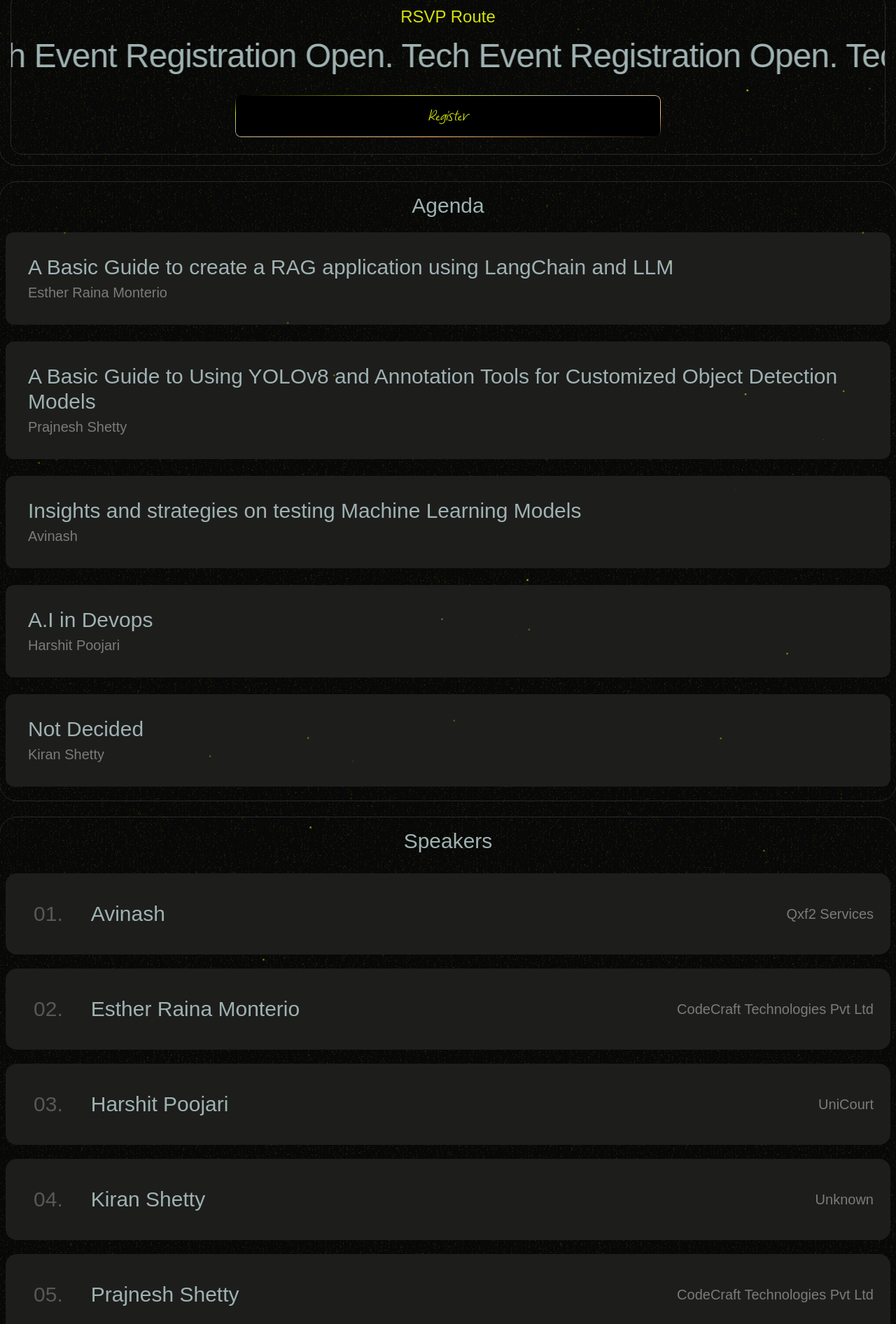
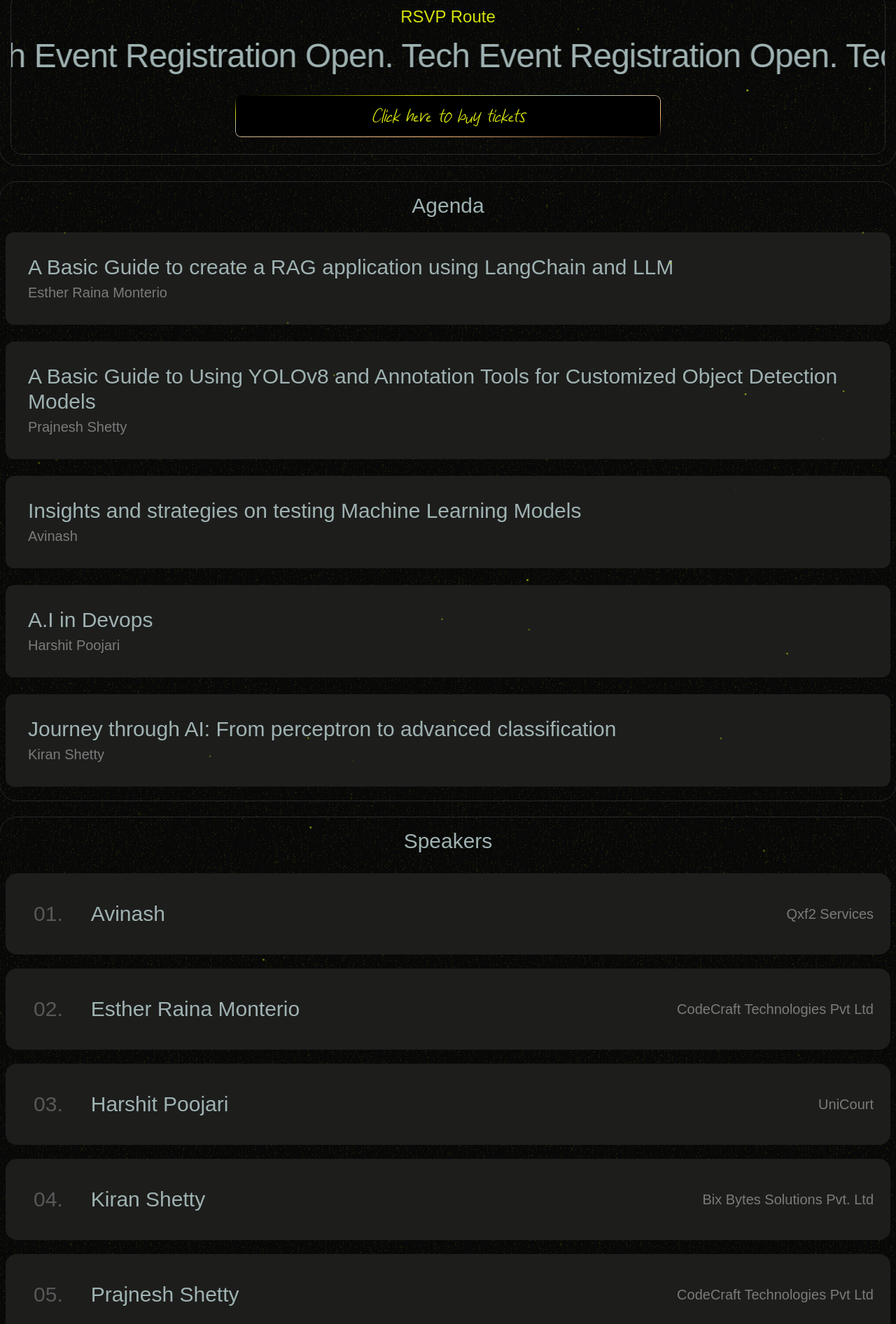
Before and after one commit to HackersMang/hackersmang.org, a Next.js app: page /ai-techverse in a window 1280 px wide. Shown: the part 900-2792 px from the top of the page at 70% size. Built offline with nearby package versions, Linux system fonts and the light colour scheme.

Commit message:
Added registration link

```diff
--- /dev/null
+++ b/app/ai-techverse/buy-ticket/page.tsx
@@ -0,0 +1,17 @@
+function page() {
+    return (
+        <div className="tt-widget">
+            <div className="tt-widget-fallback">
+                <p>
+                    <a href="https://www.tickettailor.com/all-tickets/hackerspacemangaluru/?ref=website_widget&show_search_filter=true&show_date_filter=true&show_sort=true" target="_blank">
+                        Click here to buy tickets
+                    </a>
+                </p>
+            </div>
+            <script src="https://cdn.tickettailor.com/js/widgets/min/widget.js" data-url="https://www.tickettailor.com/all-tickets/hackerspacemangaluru/?ref=website_widget&show_search_filter=true&show_date_filter=true&show_sort=true" data-type="inline" data-inline-minimal="true" data-inline-show-logo="false" data-inline-bg-fill="false" data-inline-inherit-ref-from-url-param="" data-inline-ref="website_widget">
+            </script>
+        </div>
+    );
+}
+
+export default page
--- a/app/ai-techverse/components/Register.tsx
+++ b/app/ai-techverse/components/Register.tsx
@@ -19,10 +19,10 @@ const Register = () => {
         className="w-full lg:w-1/2 flex items-center justify-center my-2 lg:mb-4 view"
       >
         <ShineBorder
-          className="group m-2 text-2xl pencil-studio italic bg-black hover:bg-[#d4e20b] w-full"
+          className="group m-2 text-3xl pencil-studio italic bg-black hover:bg-[#d4e20b] w-full"
           color={["#d4e20b", "#9fb2b2", "#FFBE7B"]}
         >
-          Register
+          Click here to buy tickets
         </ShineBorder>
       </Link>
     </div>
--- a/app/ai-techverse/constants/index.ts
+++ b/app/ai-techverse/constants/index.ts
@@ -63,14 +63,14 @@ export const SPEAKERS = [
   {
     name: 'Kiran Shetty',
     designation: 'Unknown',
-    topic: 'Not Decided',
+    topic: 'Journey through AI: From perceptron to advanced classification',
     image: '/ai-techverse/speakers/kiran.jpeg',
-    socialLinks: 'https://www.linkedin.com/in',
-    company: "Unknown",
+    socialLinks: 'https://www.linkedin.com/in/kiran-shetty-b4833899/',
+    company: "Bix Bytes Solutions Pvt. Ltd",
     order: 5
   }
 ];
 
 export const REGISTER_LINK = {
-  link : 'https://www.linkedin.com/in'
+  link : 'https://www.tickettailor.com/all-tickets/hackerspacemangaluru/?ref=website_widget&show_search_filter=true&show_date_filter=true&show_sort=true'
 }
```
